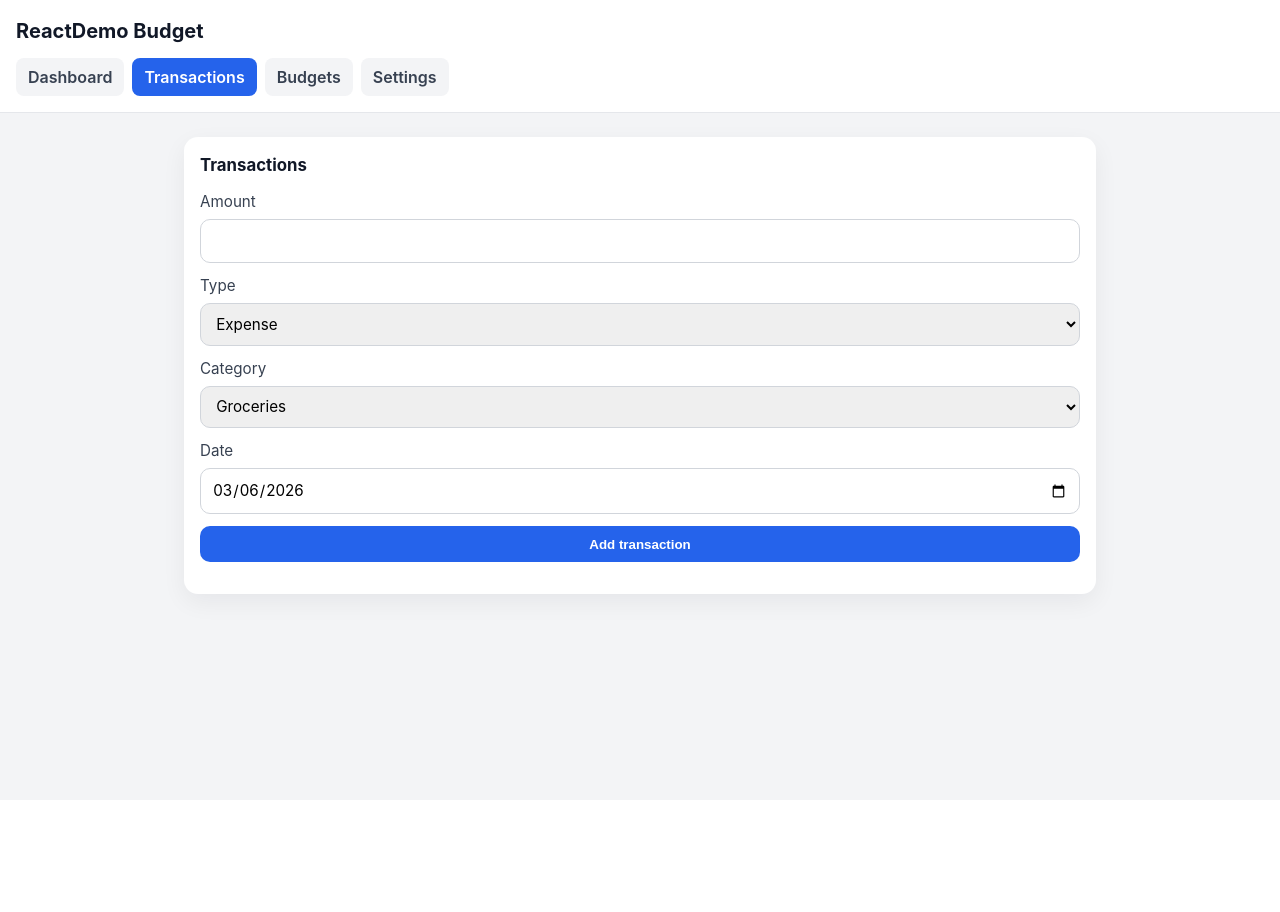
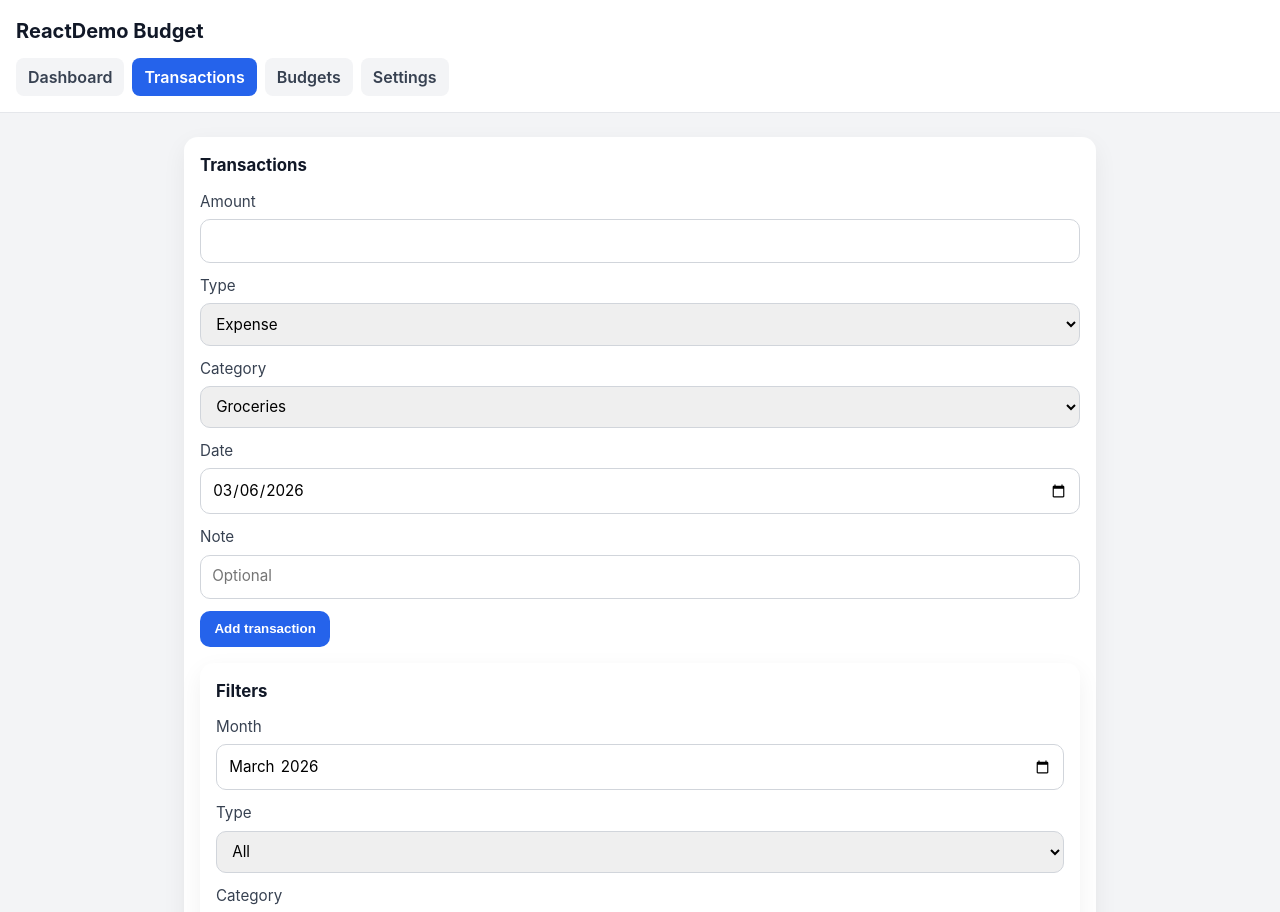
Before and after one commit to simon1971/ReactDemo, a React (Vite) app: page /transactions in a window 1280 px wide. Shown: the top 912 px of the page. Before the commit the page ends 800 px from the top, so only its background shows below. Built offline with nearby package versions, Linux system fonts and the light colour scheme.

Commit message:
feat: transactions CRUD with filters for issue #5 (closes #5) (#13)
Co-authored-by: simon1971 <simon1971@users.noreply.github.com>

```diff
--- a/src/pages/TransactionsPage.jsx
+++ b/src/pages/TransactionsPage.jsx
@@ -1,67 +1,183 @@
+import { useMemo, useState } from 'react'
+import { Button } from '../components/ui/Button'
 import { Card } from '../components/ui/Card'
 import { Input } from '../components/ui/Input'
 import { Select } from '../components/ui/Select'
-import { Button } from '../components/ui/Button'
 import { useAppState } from '../state/AppContext'
-import { useState } from 'react'
-import { validatePositiveAmount } from '../utils/validation'
+import { formatCurrency } from '../utils/currency'
+import { required, validatePositiveAmount } from '../utils/validation'
+
+const defaultForm = {
+  id: '',
+  amount: '',
+  type: 'expense',
+  categoryId: '',
+  date: new Date().toISOString().slice(0, 10),
+  note: '',
+}
 
 export function TransactionsPage() {
   const { transactions, setTransactions, categories } = useAppState()
-  const [amount, setAmount] = useState('')
-  const [type, setType] = useState('expense')
-  const [categoryId, setCategoryId] = useState(categories[0]?.id || '')
-  const [date, setDate] = useState(new Date().toISOString().slice(0, 10))
+  const [form, setForm] = useState({ ...defaultForm, categoryId: categories[0]?.id || '' })
+  const [filterMonth, setFilterMonth] = useState(new Date().toISOString().slice(0, 7))
+  const [filterType, setFilterType] = useState('all')
+  const [filterCategory, setFilterCategory] = useState('all')
 
-  const canAdd = validatePositiveAmount(amount) && Boolean(date) && (type === 'income' || Boolean(categoryId))
+  const isExpense = form.type === 'expense'
+  const formValid =
+    validatePositiveAmount(form.amount) &&
+    required(form.date) &&
+    (!isExpense || required(form.categoryId))
 
-  function addTransaction() {
-    if (!canAdd) return
-    setTransactions((prev) => [
-      {
-        id: crypto.randomUUID(),
-        amount: Number(amount),
-        type,
-        categoryId: type === 'income' ? 'income' : categoryId,
-        note: '',
-        date,
-      },
-      ...prev,
-    ])
-    setAmount('')
+  const filtered = useMemo(() => {
+    return transactions.filter((t) => {
+      const monthMatch = filterMonth ? t.date?.startsWith(filterMonth) : true
+      const typeMatch = filterType === 'all' ? true : t.type === filterType
+      const categoryMatch = filterCategory === 'all' ? true : t.categoryId === filterCategory
+      return monthMatch && typeMatch && categoryMatch
+    })
+  }, [transactions, filterMonth, filterType, filterCategory])
+
+  function resetForm() {
+    setForm({ ...defaultForm, categoryId: categories[0]?.id || '' })
+  }
+
+  function submitForm(e) {
+    e.preventDefault()
+    if (!formValid) return
+
+    const next = {
+      id: form.id || crypto.randomUUID(),
+      amount: Number(form.amount),
+      type: form.type,
+      categoryId: form.type === 'income' ? 'income' : form.categoryId,
+      note: form.note.trim(),
+      date: form.date,
+    }
+
+    setTransactions((prev) => {
+      if (form.id) return prev.map((t) => (t.id === form.id ? next : t))
+      return [next, ...prev]
+    })
+
+    resetForm()
+  }
+
+  function editTransaction(tx) {
+    setForm({
+      id: tx.id,
+      amount: String(tx.amount),
+      type: tx.type,
+      categoryId: tx.type === 'income' ? '' : tx.categoryId,
+      date: tx.date,
+      note: tx.note || '',
+    })
+  }
+
+  function deleteTransaction(id) {
+    const ok = window.confirm('Delete this transaction?')
+    if (!ok) return
+    setTransactions((prev) => prev.filter((t) => t.id !== id))
+    if (form.id === id) resetForm()
   }
 
   return (
     <Card title="Transactions">
-      <div style={{ display: 'grid', gap: '0.75rem', marginBottom: '1rem' }}>
-        <Input id="amount" label="Amount" type="number" min="0" step="0.01" value={amount} onChange={(e) => setAmount(e.target.value)} />
+      <form onSubmit={submitForm} style={{ display: 'grid', gap: '0.75rem', marginBottom: '1rem' }}>
+        <Input
+          id="amount"
+          label="Amount"
+          type="number"
+          min="0"
+          step="0.01"
+          value={form.amount}
+          onChange={(e) => setForm((p) => ({ ...p, amount: e.target.value }))}
+          required
+        />
         <Select
           id="type"
           label="Type"
-          value={type}
-          onChange={(e) => setType(e.target.value)}
+          value={form.type}
+          onChange={(e) => setForm((p) => ({ ...p, type: e.target.value }))}
           options={[
             { value: 'expense', label: 'Expense' },
             { value: 'income', label: 'Income' },
           ]}
         />
-        {type === 'expense' ? (
+        {isExpense ? (
           <Select
             id="category"
             label="Category"
-            value={categoryId}
-            onChange={(e) => setCategoryId(e.target.value)}
+            value={form.categoryId}
+            onChange={(e) => setForm((p) => ({ ...p, categoryId: e.target.value }))}
             options={categories.map((c) => ({ value: c.id, label: c.name }))}
           />
         ) : null}
-        <Input id="date" label="Date" type="date" value={date} onChange={(e) => setDate(e.target.value)} />
-        <Button onClick={addTransaction} disabled={!canAdd}>Add transaction</Button>
-      </div>
+        <Input
+          id="date"
+          label="Date"
+          type="date"
+          value={form.date}
+          onChange={(e) => setForm((p) => ({ ...p, date: e.target.value }))}
+          required
+        />
+        <Input
+          id="note"
+          label="Note"
+          type="text"
+          value={form.note}
+          onChange={(e) => setForm((p) => ({ ...p, note: e.target.value }))}
+          placeholder="Optional"
+        />
 
-      <ul style={{ margin: 0, paddingLeft: '1.25rem' }}>
-        {transactions.map((t) => (
-          <li key={t.id}>
-            {t.date} • {t.type} • ${t.amount.toFixed(2)} • {t.categoryId}
+        <div style={{ display: 'flex', gap: '0.5rem', flexWrap: 'wrap' }}>
+          <Button type="submit" disabled={!formValid}>
+            {form.id ? 'Update transaction' : 'Add transaction'}
+          </Button>
+          {form.id ? (
+            <Button type="button" variant="secondary" onClick={resetForm}>
+              Cancel edit
+            </Button>
+          ) : null}
+        </div>
+      </form>
+
+      <Card title="Filters">
+        <div style={{ display: 'grid', gap: '0.75rem' }}>
+          <Input id="filter-month" label="Month" type="month" value={filterMonth} onChange={(e) => setFilterMonth(e.target.value)} />
+          <Select
+            id="filter-type"
+            label="Type"
+            value={filterType}
+            onChange={(e) => setFilterType(e.target.value)}
+            options={[
+              { value: 'all', label: 'All' },
+              { value: 'expense', label: 'Expense' },
+              { value: 'income', label: 'Income' },
+            ]}
+          />
+          <Select
+            id="filter-category"
+            label="Category"
+            value={filterCategory}
+            onChange={(e) => setFilterCategory(e.target.value)}
+            options={[
+              { value: 'all', label: 'All categories' },
+              ...categories.map((c) => ({ value: c.id, label: c.name })),
+            ]}
+          />
+        </div>
+      </Card>
+
+      <ul style={{ margin: '1rem 0 0', paddingLeft: '1.25rem' }}>
+        {filtered.map((t) => (
+          <li key={t.id} style={{ marginBottom: '0.5rem' }}>
+            {t.date} • {t.type} • {formatCurrency(t.amount)} • {t.categoryId}
+            {t.note ? ` • ${t.note}` : ''}
+            <div style={{ display: 'inline-flex', gap: '0.4rem', marginLeft: '0.5rem' }}>
+              <Button type="button" variant="secondary" onClick={() => editTransaction(t)}>Edit</Button>
+              <Button type="button" variant="secondary" onClick={() => deleteTransaction(t.id)}>Delete</Button>
+            </div>
           </li>
         ))}
       </ul>
```
